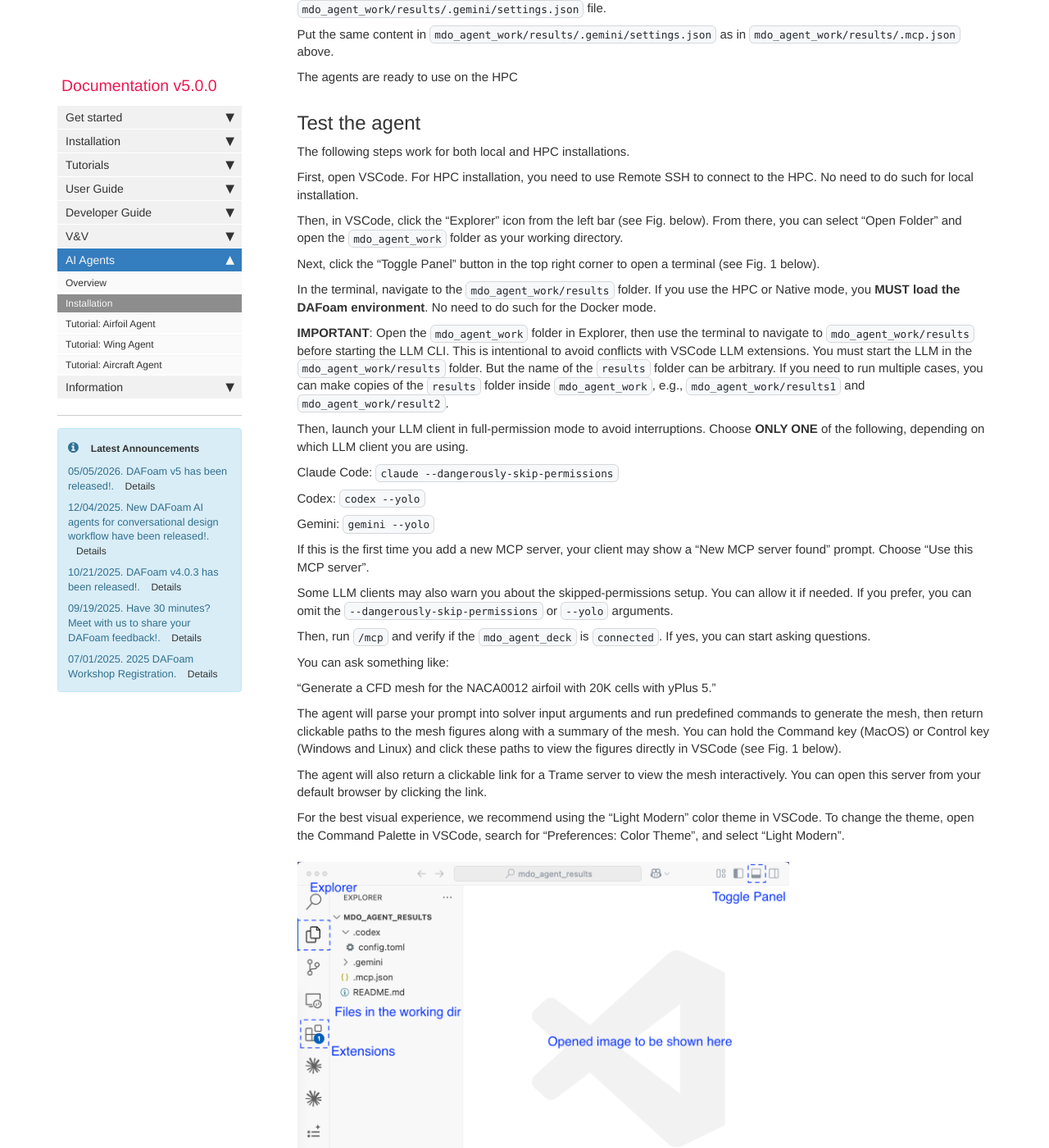
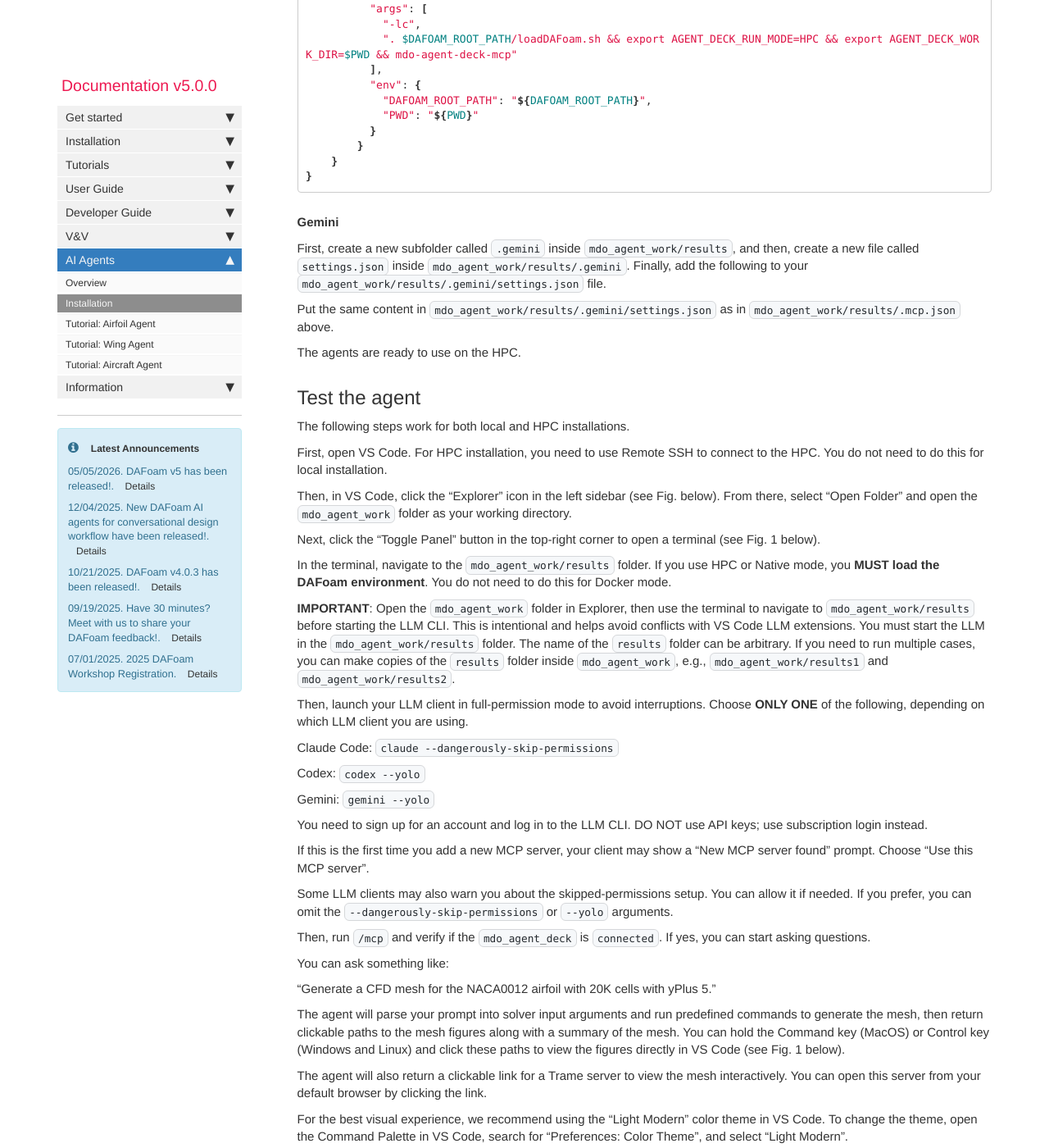
Before and after one commit to DAFoam/DAFoam.github.io, a Jekyll site: the page built from pages/mydoc/mydoc_ai_assistant_installation.md, in a window 1280 px wide and 1400 px high, scrolled down 3727 px. Shown: the whole window at 82% size. Built offline with Jekyll 4.4.1, drawn with Linux system fonts in a browser that asks for light colours; comment, search, counter and statistics services are not loaded; some of the changed text lies outside the part shown.

Commit message:
content update

```diff
--- a/pages/mydoc/mydoc_ai_assistant_installation.md
+++ b/pages/mydoc/mydoc_ai_assistant_installation.md
@@ -19,32 +19,34 @@ The local installation works for Linux, Windows, and MacOS, and it is the easies
 
 We need to first install an LLM client's command line interface (CLI). The MDO Agent Deck supports three LLM clients: Codex, Claude Code, and Gemini, but here you need to install **ONLY ONE** CLI client, and the Codex CLI is recommended.
 
-**MacOS/Linux (Terminal):**
+Please follow the official installation instructions for your selected client:
 
-Codex CLI: `npm install -g @openai/codex`
+- Codex CLI: [OpenAI Codex CLI installation guide](https://help.openai.com/en/articles/11096431)
+- Claude Code CLI: [Anthropic Claude Code installation guide](https://docs.anthropic.com/en/docs/claude-code/getting-started)
+- Gemini CLI: [Google Gemini CLI installation guide](https://github.com/google-gemini/gemini-cli/blob/main/docs/get-started/index.md)
 
-Claude code CLI: `curl -fsSL https://claude.ai/install.sh | bash`
+Note: The installation steps may differ by operating system and may require additional dependencies such as Node.js.
 
-Gemini CLI: `npm install -g @google/gemini-cli`
+After the installation is finished, verify that your CLI is available in the terminal:
 
-**Windows CMD (Command Prompt):**
+- Codex CLI: `codex -V`
+- Claude Code CLI: `claude -V`
+- Gemini CLI: `gemini -V`
 
-Codex CLI: `npm install -g @openai/codex`
-
-Claude code CLI: `curl -fsSL https://claude.ai/install.cmd -o install.cmd && install.cmd && del install.cmd`
-
-Gemini CLI: `npm install -g @google/gemini-cli`
+You should see the version of your LLM client in the terminal.
 
 
-### Step 2. Install VSCode
+### Step 2. Install VS Code
 
-Download VS Code 1.100.3 from [here](https://code.visualstudio.com/updates/v1_100). **NOTE:** Some newer versions of VS Code may experience issues when connecting to HPC systems.
+Download VS Code from [here](https://code.visualstudio.com/download) and install it.
 
-Optional: For VSCode on Windows, you can configure your terminal to use CMD by opening the Command Palette from the top panel, searching for "Terminal: Select Default Profile", and then selecting CMD.
+Optional: Some newer versions of VS Code may experience issues when connecting to HPC systems. If you run into this issue, try an older version of VS Code: [1.100.3](https://code.visualstudio.com/updates/v1_100).
+
+Optional: For VS Code on Windows, you can configure your terminal to use CMD by opening the Command Palette from the top panel, searching for "Terminal: Select Default Profile", and then selecting CMD.
 
 ### Step 3. Install Docker Desktop
 
-Download and install Docker Desktop App for [MacOS](https://docs.docker.com/desktop/setup/install/mac-install), [Windows](https://docs.docker.com/desktop/setup/install/windows-install), or [Linux](https://docs.docker.com/desktop/setup/install/linux)
+Download and install the Docker Desktop app for [MacOS](https://docs.docker.com/desktop/setup/install/mac-install), [Windows](https://docs.docker.com/desktop/setup/install/windows-install), or [Linux](https://docs.docker.com/desktop/setup/install/linux).
 
 After the Docker Desktop is installed, open it and keep it open.
 
@@ -66,7 +68,7 @@ The local installation is finished!
 
 This section is for running large-scale cases on an HPC. If you are using the local installation and running the agents on your local computer, you do not need to follow these steps.
 
-### Step 1. Install VSCode and Remote SSH
+### Step 1. Install VS Code and Remote SSH
 
 Download VS Code 1.100.3 from [here](https://code.visualstudio.com/updates/v1_100). **NOTE:** Some newer versions of VS Code may experience issues when connecting to HPC systems.
 
@@ -86,31 +88,42 @@ After installing Remote SSH, set up the SSH connection:
 
 - If the terminal is not visible after opening the folder, click `Toggle Panel` in the top-right corner of VS Code (see Fig. 1 below).
 
-DO NOT close the VSCode and the opened terminal on the HPC, we will use it to install other packages in the following.
+DO NOT close VS Code or the open terminal on the HPC. We will use them to install other packages in the following steps.
 
 ### Step 2. Install a LLM client on the HPC
 
-Using the terminal in VSCode via Remote SSH, we need to install an LLM client's command line interface (CLI) on the HPC. The MDO Agent Deck supports three LLM clients: Codex, Claude Code, and Gemini, but you only need to install **ONE** CLI client. The Codex CLI is recommended.
+Using the terminal in VS Code via Remote SSH, we need to install an LLM client's command line interface (CLI) on the HPC. The MDO Agent Deck supports three LLM clients: Codex, Claude Code, and Gemini, but you only need to install **ONE** CLI client. The Codex CLI is recommended.
 
-Codex CLI: `npm install -g @openai/codex`
+Please follow the official installation instructions for your selected client:
 
-Claude code CLI: `curl -fsSL https://claude.ai/install.sh | bash`
+- Codex CLI: [OpenAI Codex CLI installation guide](https://help.openai.com/en/articles/11096431)
+- Claude Code CLI: [Anthropic Claude Code installation guide](https://docs.anthropic.com/en/docs/claude-code/getting-started)
+- Gemini CLI: [Google Gemini CLI installation guide](https://github.com/google-gemini/gemini-cli/blob/main/docs/get-started/index.md)
 
-Gemini CLI: `npm install -g @google/gemini-cli`
+On some HPC systems, packages such as Node.js may not be available by default. In that case, first load the required modules or ask your HPC administrator for the recommended installation method.
+
+After the installation is finished, verify that your CLI is available in the terminal:
+
+- Codex CLI: `codex -V`
+- Claude Code CLI: `claude -V`
+- Gemini CLI: `gemini -V`
+
+You should see the version of your LLM client in the terminal.
+
 
 ### Step 3. Install the agents and DAFoam on the HPC
 
-Using the terminal in VSCode via Remote SSH, we need to compile the DAFoam package from scratch. Follow the instructions from [here](https://dafoam.github.io/installation-source.html). In this example, we assume DAFoam is installed in `/home/your_user_name/dafoam`.
+Using the terminal in VS Code via Remote SSH, we need to compile the DAFoam package from scratch. Follow the instructions from [here](https://dafoam.github.io/installation-source.html). In this example, we assume DAFoam is installed in `/home/your_user_name/dafoam`.
 
 After DAFoam is compiled, load its environment, e.g., `. /home/your_user_name/dafoam/loadDAFoam.sh`, and then run the following command to install the MDO Agent Deck:
 
 `pip install mdo_agent_deck`
 
-Here mdo_agent_deck is hosted on PyPI.
+The `mdo_agent_deck` package is hosted on PyPI.
 
 ### Step 4. Create the working directory
 
-Using the terminal in VSCode via Remote SSH, we need to create a working directory called `mdo_agent_work` on the HPC, for example at `/home/your_user_name/mdo_agent_work`.
+Using the terminal in VS Code via Remote SSH, we need to create a working directory called `mdo_agent_work` on the HPC, for example at `/home/your_user_name/mdo_agent_work`.
 
 Inside `mdo_agent_work`, create a subfolder called `results`.
 
@@ -157,21 +170,21 @@ First, create a new subfolder called `.gemini` inside `mdo_agent_work/results`,
 Put the same content in `mdo_agent_work/results/.gemini/settings.json` as in `mdo_agent_work/results/.mcp.json` above.
 
 
-The agents are ready to use on the HPC
+The agents are ready to use on the HPC.
 
 ## Test the agent
 
 The following steps work for both local and HPC installations.
 
-First, open VSCode. For HPC installation, you need to use Remote SSH to connect to the HPC. No need to do such for local installation.
+First, open VS Code. For HPC installation, you need to use Remote SSH to connect to the HPC. You do not need to do this for local installation.
 
-Then, in VSCode, click the "Explorer" icon from the left bar (see Fig. below). From there, you can select "Open Folder" and open the `mdo_agent_work` folder as your working directory.
+Then, in VS Code, click the "Explorer" icon in the left sidebar (see Fig. below). From there, select "Open Folder" and open the `mdo_agent_work` folder as your working directory.
 
-Next, click the "Toggle Panel" button in the top right corner to open a terminal (see Fig. 1 below).
+Next, click the "Toggle Panel" button in the top-right corner to open a terminal (see Fig. 1 below).
 
-In the terminal, navigate to the `mdo_agent_work/results` folder. If you use the HPC or Native mode, you **MUST load the DAFoam environment**. No need to do such for the Docker mode.
+In the terminal, navigate to the `mdo_agent_work/results` folder. If you use HPC or Native mode, you **MUST load the DAFoam environment**. You do not need to do this for Docker mode.
 
-**IMPORTANT**: Open the `mdo_agent_work` folder in Explorer, then use the terminal to navigate to `mdo_agent_work/results` before starting the LLM CLI. This is intentional to avoid conflicts with VSCode LLM extensions. You must start the LLM in the `mdo_agent_work/results` folder. But the name of the `results` folder can be arbitrary. If you need to run multiple cases, you can make copies of the `results` folder inside `mdo_agent_work`, e.g., `mdo_agent_work/results1` and `mdo_agent_work/result2`.
+**IMPORTANT**: Open the `mdo_agent_work` folder in Explorer, then use the terminal to navigate to `mdo_agent_work/results` before starting the LLM CLI. This is intentional and helps avoid conflicts with VS Code LLM extensions. You must start the LLM in the `mdo_agent_work/results` folder. The name of the `results` folder can be arbitrary. If you need to run multiple cases, you can make copies of the `results` folder inside `mdo_agent_work`, e.g., `mdo_agent_work/results1` and `mdo_agent_work/results2`.
 
 Then, launch your LLM client in full-permission mode to avoid interruptions. Choose **ONLY ONE** of the following, depending on which LLM client you are using.
 
@@ -180,6 +193,8 @@ Claude Code: `claude --dangerously-skip-permissions`
 Codex: `codex --yolo`
 
 Gemini: `gemini --yolo`
+
+You need to sign up for an account and log in to the LLM CLI. DO NOT use API keys; use subscription login instead.
 
 If this is the first time you add a new MCP server, your client may show a "New MCP server found" prompt. Choose "Use this MCP server".
 
@@ -191,14 +206,14 @@ You can ask something like:
 
 "Generate a CFD mesh for the NACA0012 airfoil with 20K cells with yPlus 5."
 
-The agent will parse your prompt into solver input arguments and run predefined commands to generate the mesh, then return clickable paths to the mesh figures along with a summary of the mesh. You can hold the Command key (MacOS) or Control key (Windows and Linux) and click these paths to view the figures directly in VSCode (see Fig. 1 below).
+The agent will parse your prompt into solver input arguments and run predefined commands to generate the mesh, then return clickable paths to the mesh figures along with a summary of the mesh. You can hold the Command key (MacOS) or Control key (Windows and Linux) and click these paths to view the figures directly in VS Code (see Fig. 1 below).
 
 The agent will also return a clickable link for a Trame server to view the mesh interactively. You can open this server from your default browser by clicking the link.
 
-For the best visual experience, we recommend using the "Light Modern" color theme in VSCode. To change the theme, open the Command Palette in VSCode, search for "Preferences: Color Theme", and select "Light Modern".
+For the best visual experience, we recommend using the "Light Modern" color theme in VS Code. To change the theme, open the Command Palette in VS Code, search for "Preferences: Color Theme", and select "Light Modern".
 
 <img src="{{ site.url }}{{ site.baseurl }}/images/tutorials/AI-local-vscode.png" style="width:600px !important;" />
 
-Fig. 1. An example of VSCode interface on local computers
+Fig. 1. An example of the VS Code interface on local computers
 
 {% include links.html %}
```
